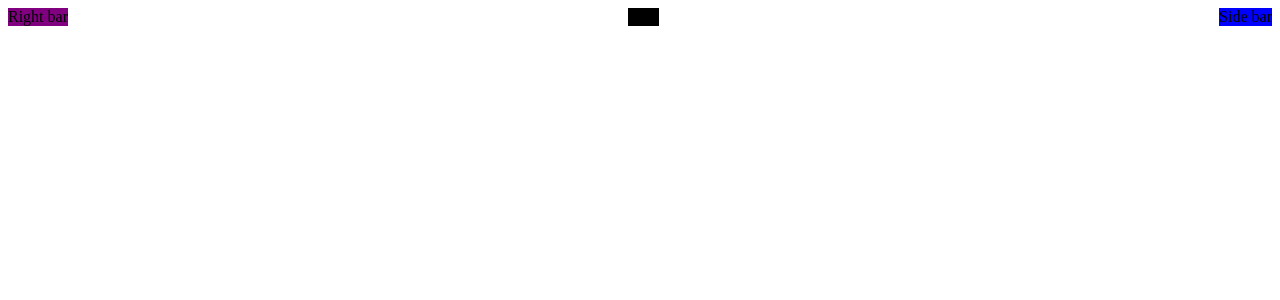
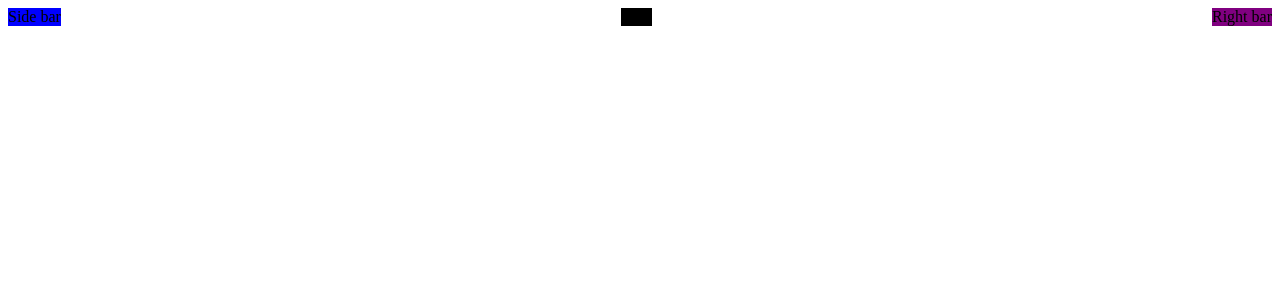
Before and after one commit to jusish/muiweb, a React (Vite) app: page / in a window 1280 px wide. Shown: the top 300 px of the page. Built offline with nearby package versions, Linux system fonts and the light colour scheme.

Commit message:
changed the layout

```diff
--- a/src/App.jsx
+++ b/src/App.jsx
@@ -2,14 +2,16 @@ import SideBar from "./components/sideBar";
 import RightBar from "./components/rightBar";
 import Feed from "./components/Feed";
 import { Box, Stack } from "@mui/material";
+import Navbar from "./components/NavBar";
 
 function App() {
   return (
     <Box>
-      <Stack justifyContent={"space-between"} spacing={2} direction={"row"}>
+      <Navbar />
+      <Stack justifyContent={"space-between"} spacing={0.5} direction={"row"}>
+        <SideBar />
+        <Feed />
         <RightBar />
-        <Feed />
-        <SideBar />
       </Stack>
     </Box>
   );
```
